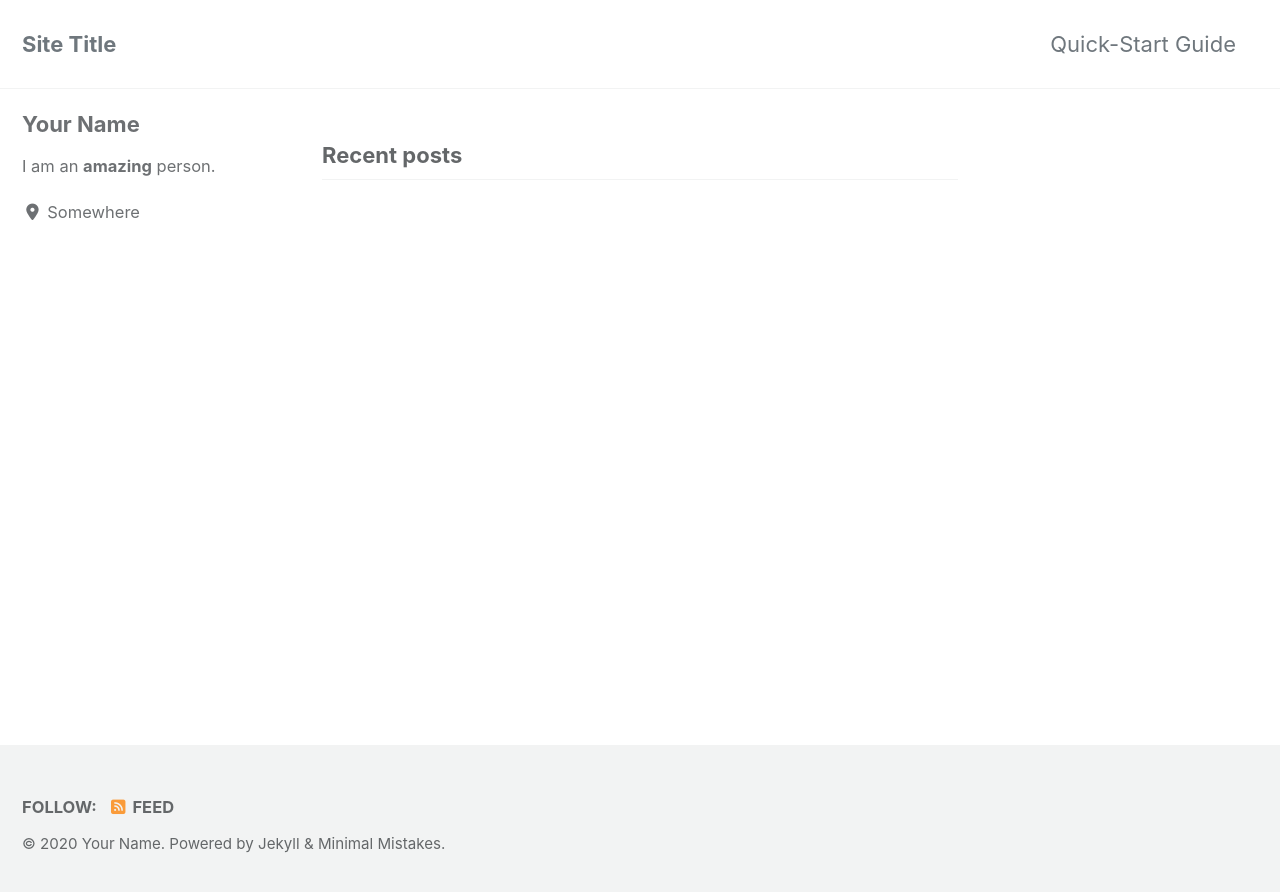
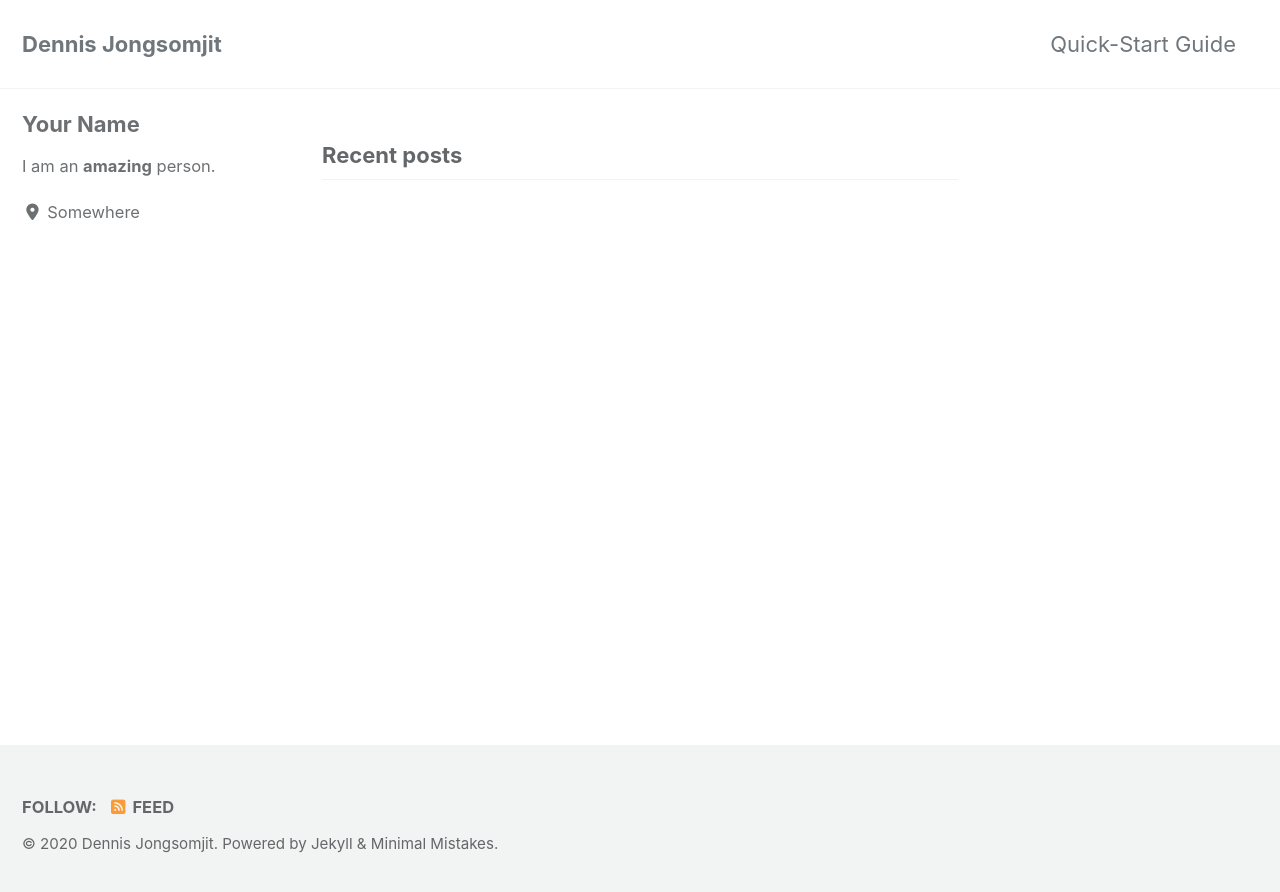
Before and after one commit to jongsomjit/jongsomjit.github.io, a Jekyll site: the page built from index.html, in a window 1280 px wide. Shown: the top 892 px of the page. Built offline with Jekyll 4.4.1, drawn with Linux system fonts in a browser that asks for light colours; cached includes are drawn as plain includes; nearby versions of some CDN libraries; the list of posts is cut into pages by our own code.

Commit message:
test edit
 add name

```diff
--- a/_config.yml
+++ b/_config.yml
@@ -16,10 +16,10 @@ minimal_mistakes_skin    : "default" # "air", "aqua", "contrast", "dark", "dirt"
 
 # Site Settings
 locale                   : "en-US"
-title                    : "Site Title"
+title                    : "Dennis Jongsomjit"
 title_separator          : "-"
 subtitle                 : # site tagline that appears below site title in masthead
-name                     : "Your Name"
+name                     : "Dennis Jongsomjit"
 description              : "An amazing website."
 url                      : # the base hostname & protocol for your site e.g. "https://mmistakes.github.io"
 baseurl                  : # the subpath of your site, e.g. "/blog"
```
